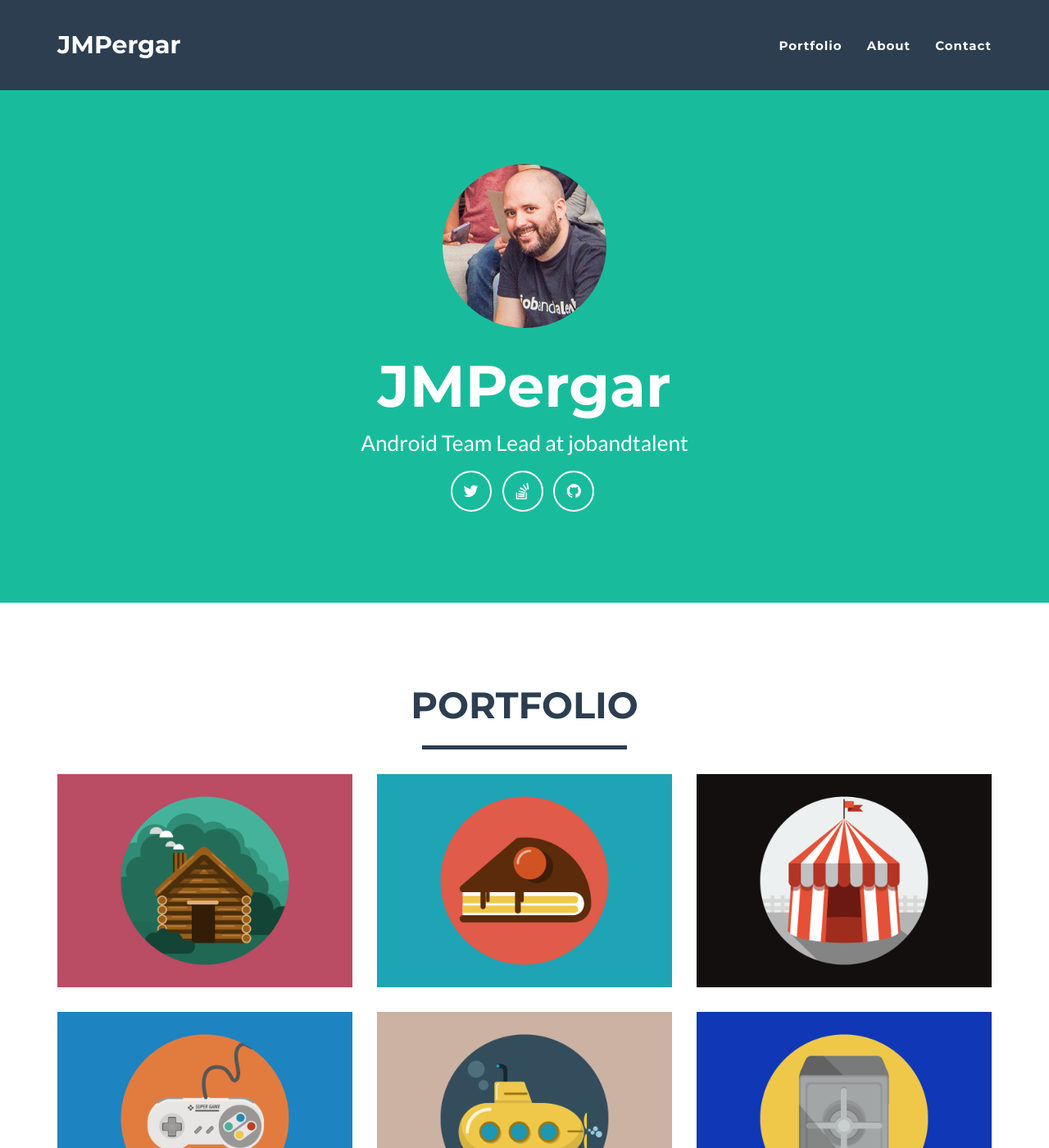
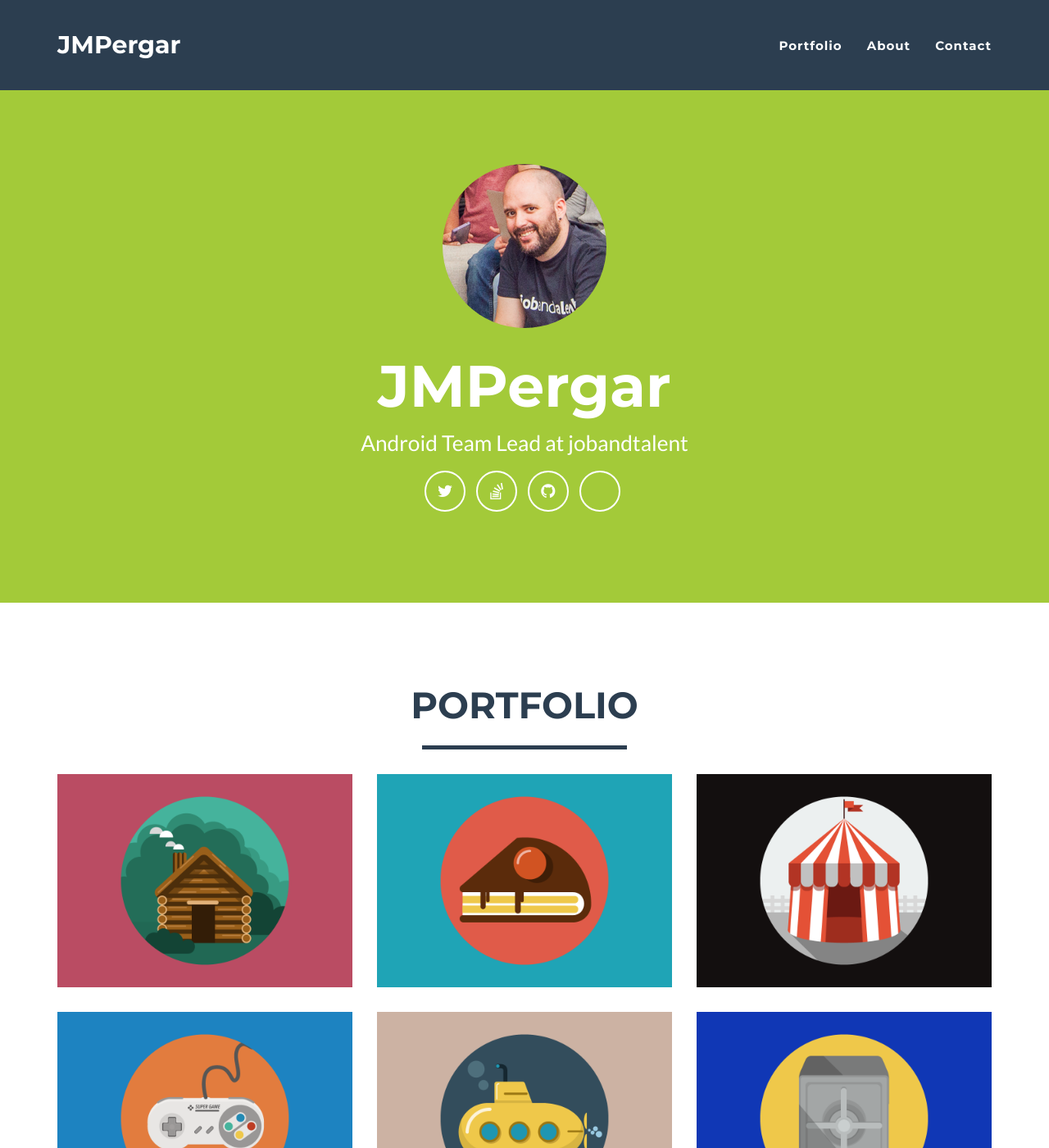
Before and after one commit to JMPergar/jmpergar.github.io, a Jekyll site: the page built from index.html, in a window 1280 px wide and 1400 px high. Shown: the whole window at 82% size. Built offline with Jekyll 4.4.1, drawn with Linux system fonts in a browser that asks for light colours.

Commit message:
Update _config.yml

```diff
--- a/_config.yml
+++ b/_config.yml
@@ -10,7 +10,7 @@ contact: static
 
 # Color settings (hex-codes without the leading hash-tag)
 color:
-  primary: 18bc9c #80B3FF
+  primary: a3ca39 #80B3FF
   primary-rgb: "24,288,156" #"128,179,255"
   secondary: 2c3e50 #FD6E8A
   secondary-dark: 233140 #A2122F
@@ -34,6 +34,8 @@ social:
  #  url: http://bitbucket.org/jekyll
   - title: github
     url: http://github.com/jmpergar
+  - title: googleplus
+    url: https://plus.google.com/+JoséMPereira/
 
 # Postal address (add as many lines as necessary)
 address:
```
